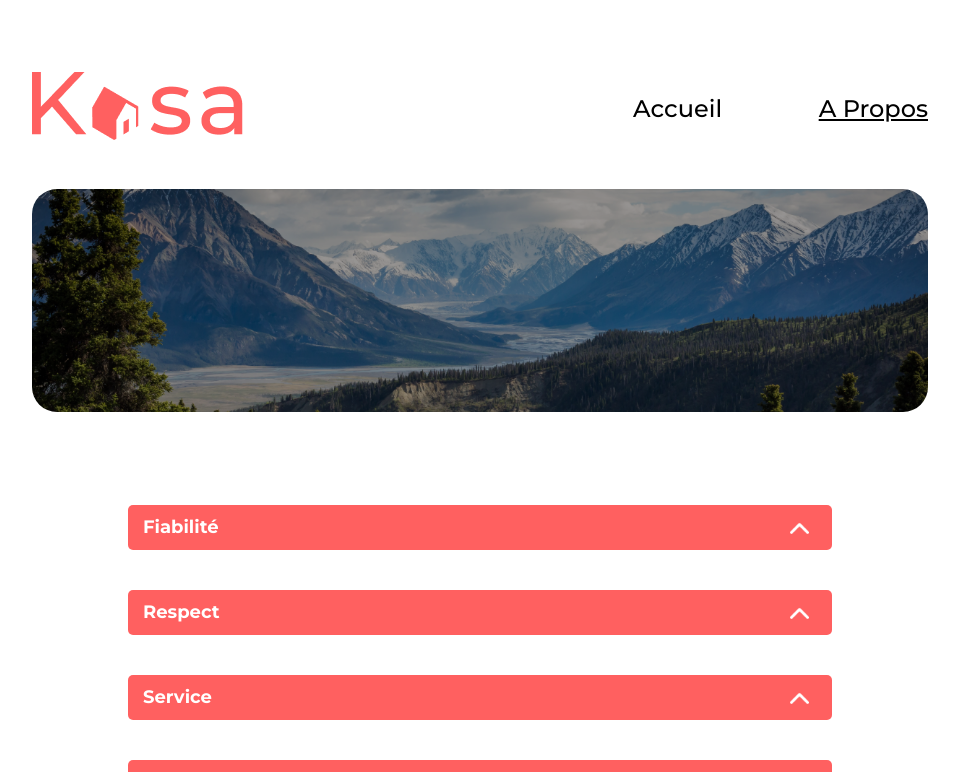
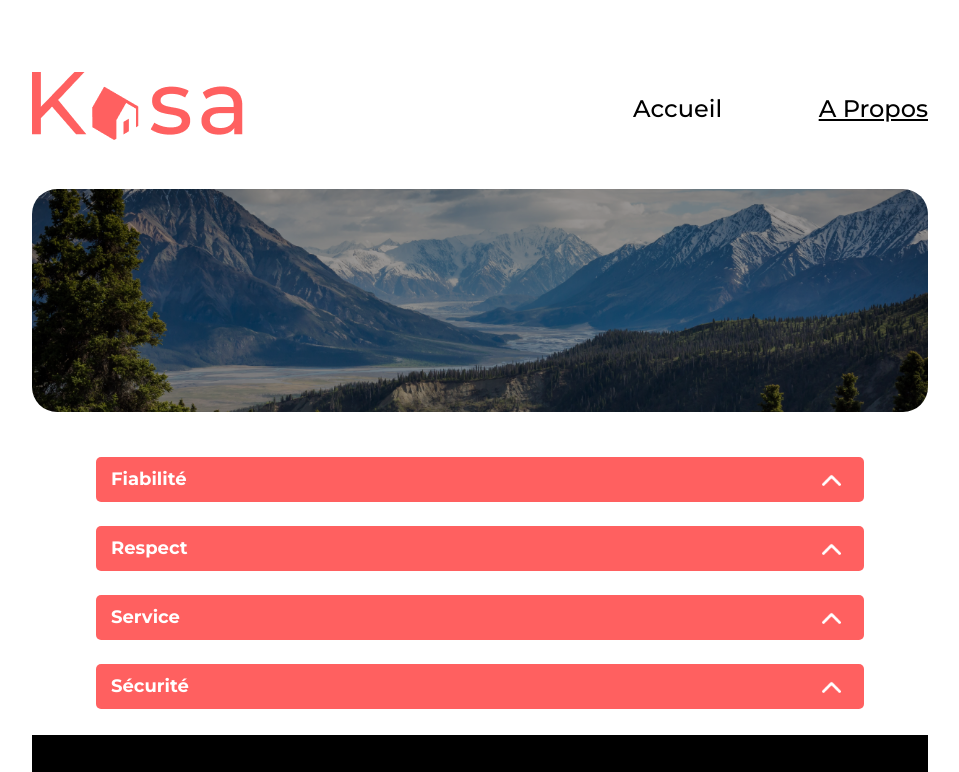
Before and after one commit to cyrelh/P6_React_Kasa, a React (Vite) app in the folder Kasa/: page /about in a window 1280 px wide. Shown: the top 772 px of the page, without its empty margins (160-1119 px from the left). Built offline with nearby package versions, Linux system fonts and the light colour scheme.

Commit message:
Fin des corrections About mise en page

```diff
--- a/Kasa/src/styles/About.scss
+++ b/Kasa/src/styles/About.scss
@@ -9,8 +9,8 @@
 .values {
     display: flex;
     flex-direction: column;
-    padding: 3em 6em;
-    gap: 2.5em;
+    padding: 0 4rem;
+    gap: 1.5rem;
     @media (max-width: 767.98px) {
         padding: 3em 0;
       }
```
